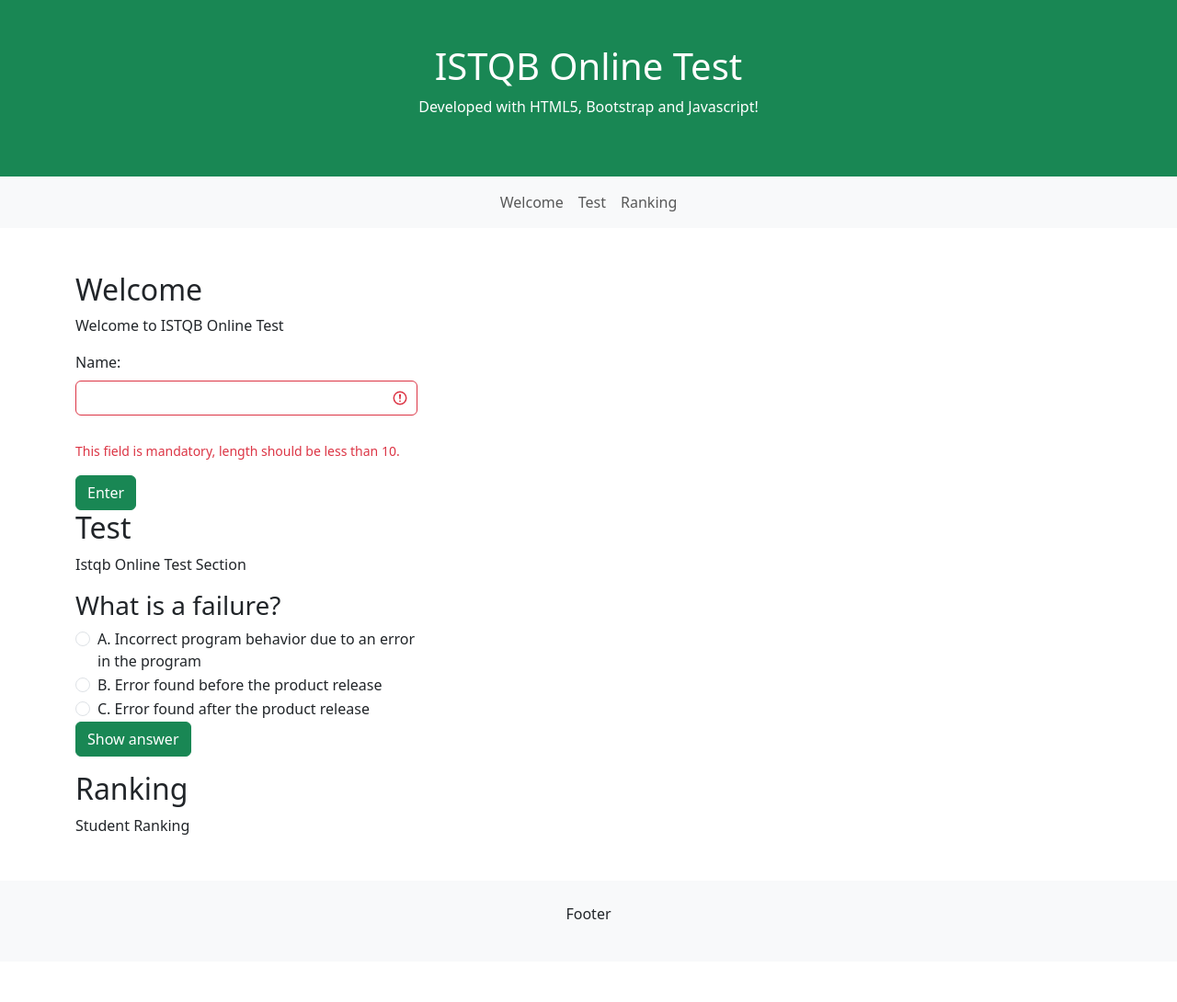
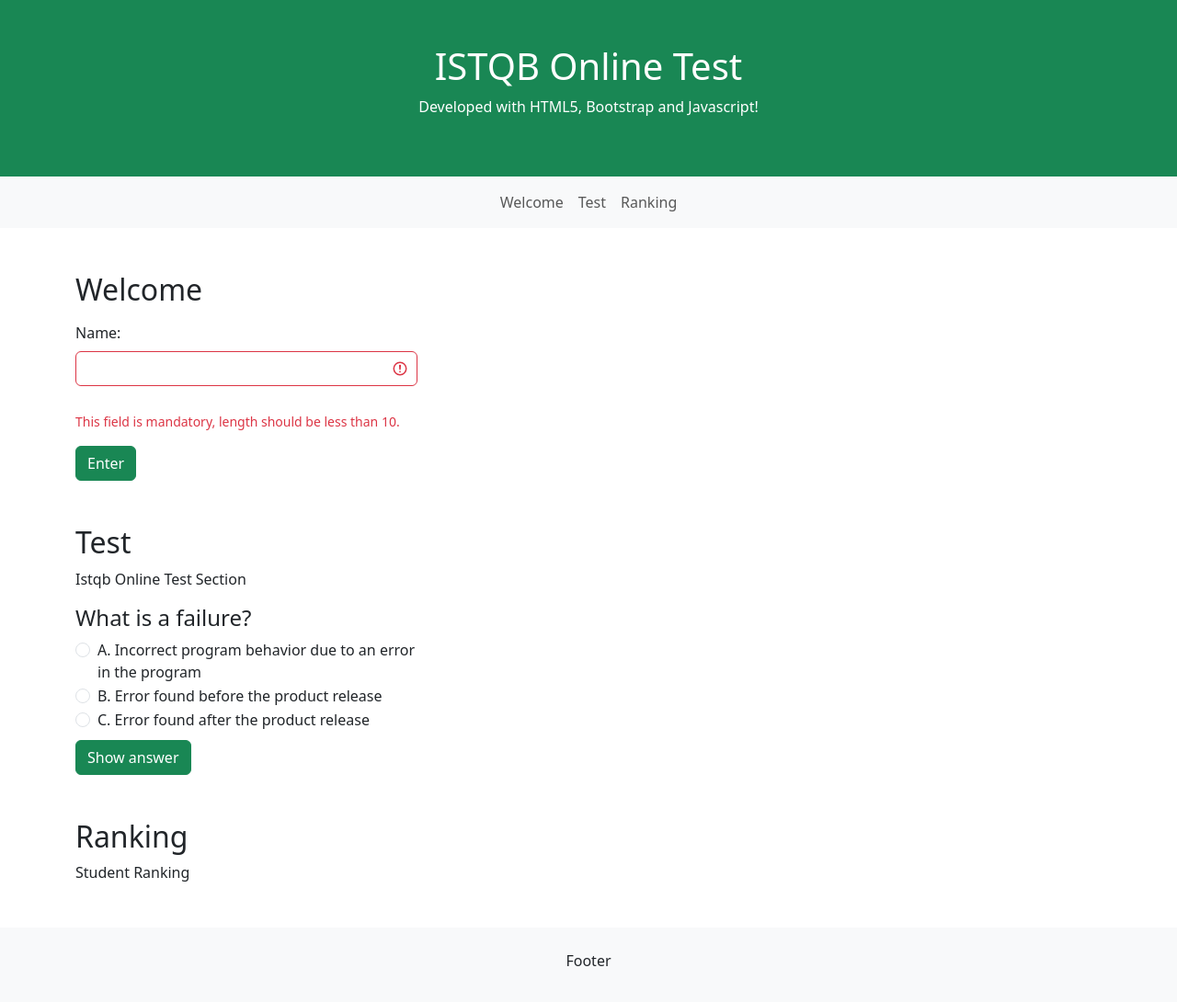
Before and after one commit to sarabor09/ISTQB-Online-Test, a plain HTML site: page index.html in a window 1280 px wide. Shown: the whole page at 92% size. Before the commit the page ends 1046 px from the top, so only its background shows below. Drawn offline with nearby package versions, Linux system fonts and the light colour scheme.

Commit message:
fix some issues

```diff
--- a/index.html
+++ b/index.html
@@ -32,7 +32,7 @@
     <div class="container mt-5">
       <div id="welcome">
         <h2>Welcome</h2>
-        <p>Welcome to ISTQB Online Test</p>
+        <p id="welcomeName"></p>
         <div id="formWelcome" class="was-validated">
           <div class="mb-3 col-4">
             <label for="name" class="form-label">Name:</label><br>
@@ -46,14 +46,13 @@
 
 
       </div>
-      <div id="test">
+      <div id="test" class="mt-5">
         <h2>Test</h2>
         <p>Istqb Online Test Section</p>
         <div class="mb-3 col-4">
-          <h3>
+          <h4>
             What is a failure?
-
-          </h3>
+          </h4>
           <div class="form-check">
             <input class="form-check-input" type="radio" name="option" id="option1">
             <label class="form-check-label" for="option1">
@@ -72,10 +71,10 @@
               C. Error found after the product release
             </label>
           </div>
-          <button class="btn btn-success" onclick="send()">Show answer</button>
+          <button class="btn btn-success mt-2" onclick="send()">Show answer</button>
         </div>
       </div>
-      <div id="ranking">
+      <div id="ranking" class="mt-5">
         <h2>Ranking</h2>
         <p>Student Ranking</p>
       </div>
--- a/script.js
+++ b/script.js
@@ -1,9 +1,9 @@
 function welcome(){
     let name = document.getElementById("name").value;
-
+    let welcomeName = document.getElementById("welcomeName")
     if (name.length > 0){
-        let message = "Welcome " + name;
-        alert (message);
+        let message = "Welcome to ISTQB Online Test " + name;
+        welcomeName.innerText = message;
     }
 }
 
```
Also changed, not shown: 1 other file.
